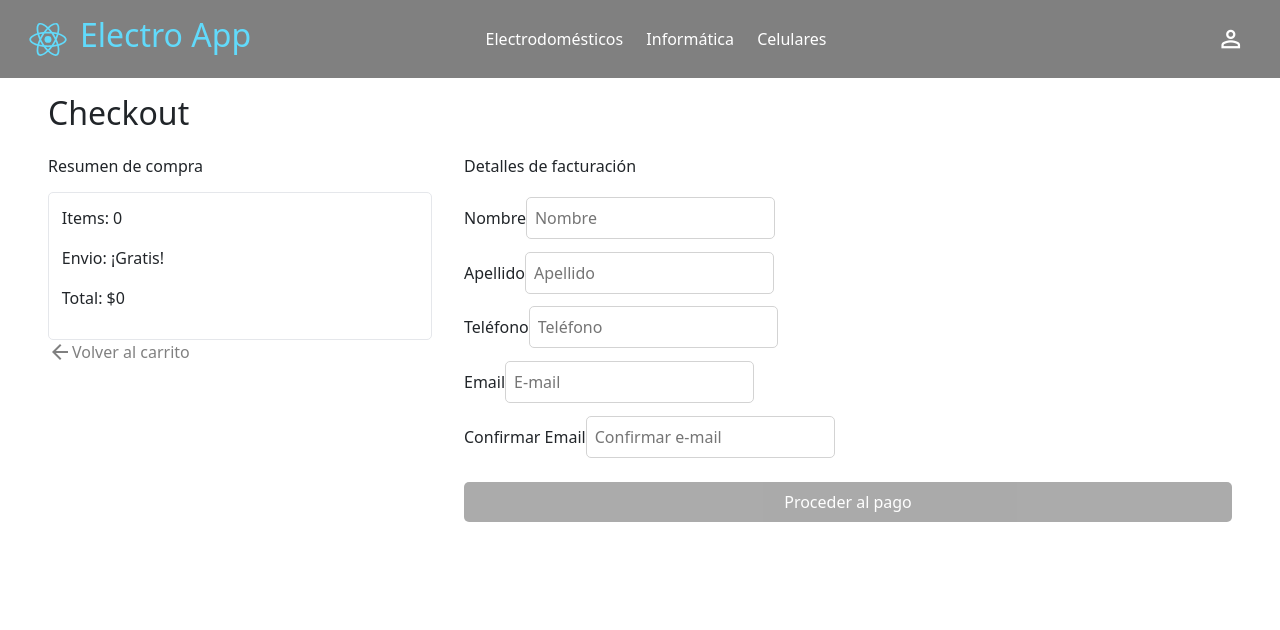
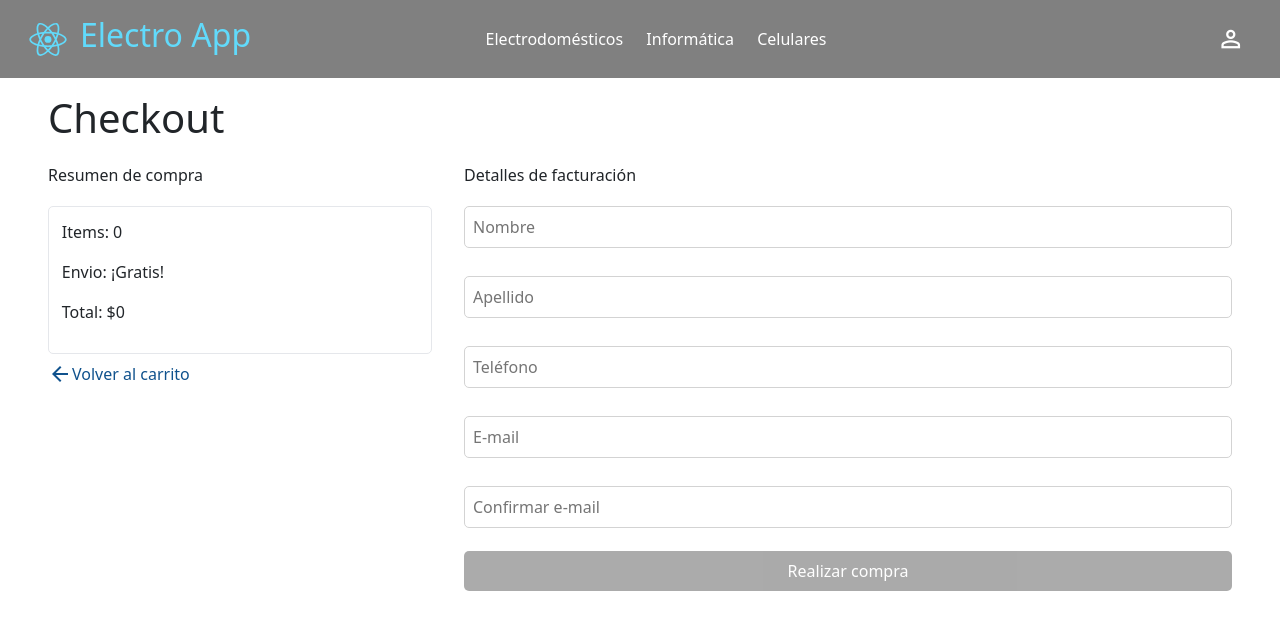
Before and after one commit to NachoJ12/ecommerce-app, a React (Create React App) app: page /checkout in a window 1280 px wide. Shown: the top 630 px of the page. Built offline with nearby package versions, Linux system fonts and the light colour scheme.

Commit message:
Add div container to inputs and labels in OrderForm. css modified

```diff
--- a/src/components/Checkout/Checkout.jsx
+++ b/src/components/Checkout/Checkout.jsx
@@ -36,6 +36,14 @@ export const Checkout = () => {
   const handleChange = (e) => {
     const { name, value } = e.target;
     setUserData({ ...userData, [name]: value });
+
+    const target = e.target;
+    const label = target.parentElement.children[0];
+    if (value === '') {
+      label.classList.remove(`${style.activateLabel}`);
+    } else if (value !== '') {
+      label.classList.add(`${style.activateLabel}`);
+    }
   };
 
   const handleSubmit = (e) => {
@@ -71,6 +79,7 @@ export const Checkout = () => {
       .then((response) => {
         setOrderId(response.id);
         resultContext.clear();
+        toast.success('Compra exitosa');
       })
       .catch((error) => {
         toast.error(error.message);
@@ -81,51 +90,47 @@ export const Checkout = () => {
     <>
       {orderId !== '' ? (
         <h1>Gracias por tu compra, tu número de envío es: {orderId}</h1>
-      ) : userLoggedIn ? (
-        <div>Comprar como xxx@gmail.com</div>
       ) : (
-        <div
-          className={`${style.containerCheckout}`}
-          style={{ textAlign: 'initial' }}
-        >
-          <h2 style={{ marginBottom: '1.5rem' }}>Checkout</h2>
+        //: userLoggedIn ? (
+        //<div>esto se borra</div>
+        //)
+        <div className={style.containerCheckout}>
+          <h1 className={style.titleCheckout}>Checkout</h1>
           <div className={style.grid2}>
             <div>
-              <h2 style={{ fontSize: '1rem', marginBottom: '1rem' }}>
-                Resumen de compra
-              </h2>
-              <div
-                style={{
-                  border: '1px solid rgb(229 231 235)',
-                  borderRadius: '5px',
-                  padding: '0.8rem',
-                }}
-              >
+              <h2 className={style.subtitleCheckout}>Resumen de compra</h2>
+              <div className={style.summaryBox}>
                 <p>Items: {resultContext.totalQuantity}</p>
                 <p>Envio: ¡Gratis!</p>
                 <p>Total: ${resultContext.totalPrice}</p>
               </div>
-              <Link
-                to="/cart"
-                style={{
-                  fontSize: '1rem',
-                  display: 'flex',
-                  color: 'grey',
-                }}
-              >
+              <Link to="/cart" className={style.backToCart}>
                 <span className="material-symbols-outlined">arrow_back</span>
                 Volver al carrito
               </Link>
             </div>
             <div>
-              <h2 style={{ fontSize: '1rem', marginBottom: '1rem' }}>
+              <h2 className={style.subtitleCheckout}>
                 Detalles de facturación
               </h2>
-              <OrderForm
-                handleChange={handleChange}
-                userData={userData}
-                handleSubmit={handleSubmit}
-              />
+              {userLoggedIn ? (
+                <div>
+                  {/* <p>
+                    Comprar como{' '}
+                    <input
+                      readOnly
+                      value={userContextResult.userInfo.email}
+                      disabled
+                    ></input>
+                  </p> */}
+                </div>
+              ) : (
+                <OrderForm
+                  handleChange={handleChange}
+                  userData={userData}
+                  handleSubmit={handleSubmit}
+                />
+              )}
             </div>
           </div>
         </div>
--- a/src/components/Checkout/Chekout.module.css
+++ b/src/components/Checkout/Chekout.module.css
@@ -3,6 +3,11 @@
   flex-direction: column;
   /* align-items: center; */
   margin: 0 3rem;
+  text-align: initial;
+}
+
+.titleCheckout {
+  margin-bottom: 1.5rem;
 }
 
 .grid2 {
@@ -12,25 +17,27 @@
   width: 100%;
 }
 
-/* .btnInCheckout {
-  background-color: dodgerblue;
-  color: #ffffff;
-  transition: color ease 1000ms;
-  transition: background-color ease 1000ms;
-  padding: 0.5rem 1rem;
-  border-radius: 5px;
-
-  width: -webkit-fill-available;
-  max-width: 20rem;
+.subtitleCheckout {
+  font-size: 1rem;
+  margin-bottom: 1rem;
 }
 
-.btnInCheckout:hover {
-  background-color: rgb(24, 104, 184);
-  color: #ffffff;
-  transition: color ease 1000ms;
-  transition: background-color ease 1000ms;
+.summaryBox {
+  border: 1px solid rgb(229 231 235);
+  border-radius: 5px;
+  padding: 0.8rem;
+  margin: 1.3rem 0 0.5rem 0;
 }
 
-.btnInCheckout:active {
-  box-shadow: 0 0.1rem 0.8rem rgb(67, 118, 167);
-} */
+.activateLabel {
+  display: block;
+  color: grey;
+}
+
+.backToCart {
+  font-size: 1rem;
+  display: flex;
+  color: #10528d;
+  transition: 500ms;
+  width: fit-content;
+}
--- a/src/components/Form/OrderForm.jsx
+++ b/src/components/Form/OrderForm.jsx
@@ -9,8 +9,8 @@ const OrderForm = ({ handleChange, userData, handleSubmit, handleBuy }) => {
   return (
     <div>
       <form className={style.orderForm} onSubmit={handleSubmit}>
-        <div>
-          <label>Nombre</label>
+        <div className={style.contenedorInput}>
+          <label className={style.label}>Nombre</label>
           <input
             type="text"
             placeholder="Nombre"
@@ -20,8 +20,8 @@ const OrderForm = ({ handleChange, userData, handleSubmit, handleBuy }) => {
             required
           ></input>
         </div>
-        <div>
-          <label>Apellido</label>
+        <div className={style.contenedorInput}>
+          <label className={style.label}>Apellido</label>
           <input
             type="text"
             placeholder="Apellido"
@@ -31,8 +31,8 @@ const OrderForm = ({ handleChange, userData, handleSubmit, handleBuy }) => {
             required
           ></input>
         </div>
-        <div>
-          <label>Teléfono</label>
+        <div className={style.contenedorInput}>
+          <label className={style.label}>Teléfono</label>
           <input
             type="text"
             placeholder="Teléfono"
@@ -42,8 +42,8 @@ const OrderForm = ({ handleChange, userData, handleSubmit, handleBuy }) => {
             required
           ></input>
         </div>
-        <div>
-          <label>Email</label>
+        <div className={style.contenedorInput}>
+          <label className={style.label}>E-mail</label>
           <input
             type="email"
             placeholder="E-mail"
@@ -53,8 +53,8 @@ const OrderForm = ({ handleChange, userData, handleSubmit, handleBuy }) => {
             required
           ></input>
         </div>
-        <div>
-          <label>Confirmar Email</label>
+        <div className={style.contenedorInput}>
+          <label className={style.label}>Confirmar e-mail</label>
           <input
             type="email"
             placeholder="Confirmar e-mail"
@@ -72,10 +72,10 @@ const OrderForm = ({ handleChange, userData, handleSubmit, handleBuy }) => {
         userData.email === userData.confirmEmail &&
         phoneRegex.test(userData.phone) &&
         emailRegex.test(userData.email, userData.confirmEmail) ? (
-          <button className={style.btnToPay}>Proceder al pago</button>
+          <button className={style.btnToPay}>Realizar compra</button>
         ) : (
           <button className={style.btnToPay} disabled>
-            Proceder al pago
+            Realizar compra
           </button>
         )}
       </form>
--- a/src/components/Form/OrderForm.module.css
+++ b/src/components/Form/OrderForm.module.css
@@ -5,31 +5,30 @@
   text-align: start; */
 }
 
+.btnToPay:disabled {
+  background-color: #7e7e7e;
+  color: white;
+  border: none;
+}
+
 .btnToPay {
   width: 100%;
-  padding: 0.5rem;
-  border: 1px solid #389bb6;
+  background-color: dodgerblue;
+  color: #ffffff;
+  transition: color ease 1000ms;
+  transition: background-color ease 1000ms;
+  padding: 0.5rem 1rem;
   border-radius: 5px;
-  margin-top: 1rem;
-  transition: color ease 500ms;
-  transition: background-color ease 500ms;
 }
 
 .btnToPay:hover {
-  background-color: dodgerblue;
-  color: #ffffff;
+  background-color: rgb(24, 104, 184);
   transition: color ease 1000ms;
   transition: background-color ease 1000ms;
 }
 
 .btnToPay:active {
   box-shadow: 0 0.1rem 0.8rem rgb(67, 118, 167);
-}
-
-.btnToPay:disabled {
-  background-color: #7e7e7e;
-  color: white;
-  border: none;
 }
 
 .orderForm input {
@@ -40,9 +39,28 @@
   border-radius: 5px;
   color: black; /* momentaneo - corregir input de signup*/
   font-size: 1rem;
+  width: 100%;
 }
 
 .orderForm input:focus {
   outline: none;
   border: 2px solid #61dafb;
 }
+
+.contenedorInput {
+  position: relative;
+  margin-bottom: 15px;
+}
+
+.label {
+  position: absolute;
+  /* transform: translateY(46px); */
+  transform: translateY(-1rem);
+  /* left: 13px; */
+  color: rgba(177, 14, 14, 0.5);
+  transition: all 0.25s ease;
+  /*backface-visibility: hidden;*/
+  pointer-events: none;
+  font-size: 14px;
+  display: none;
+}
```
